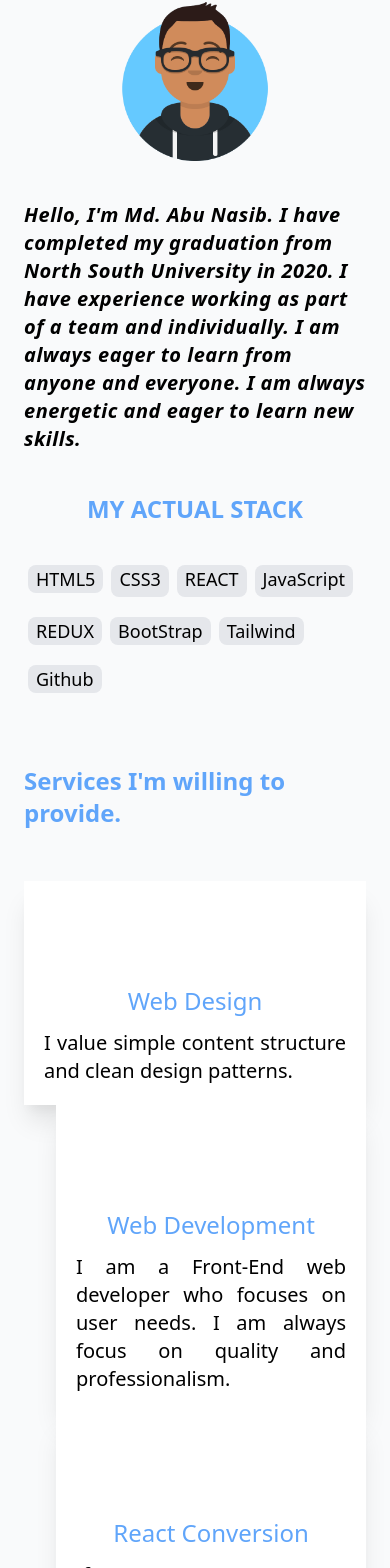
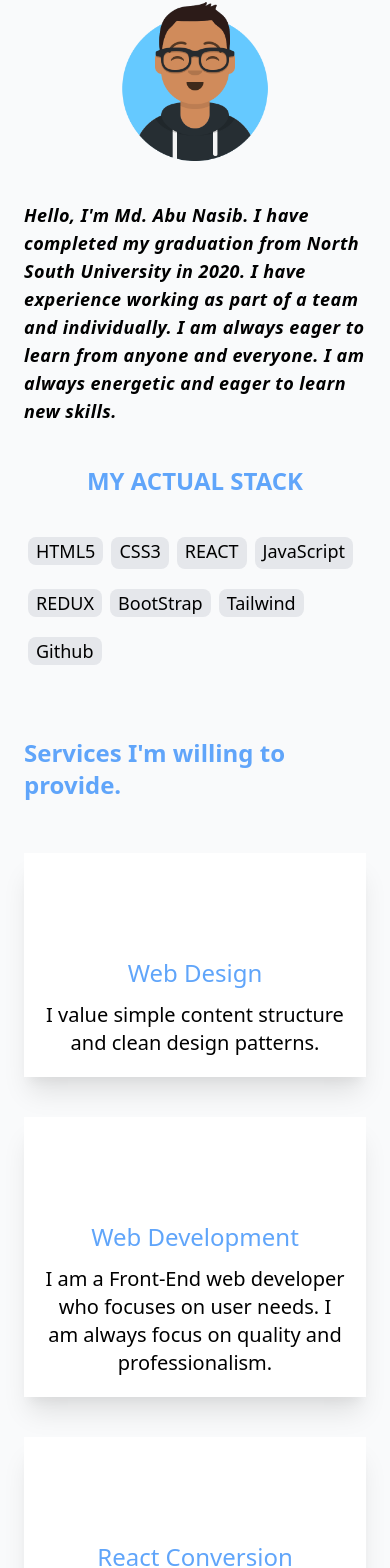
Before and after one commit to Sparrow48/nasib-portfolio, a React (Create React App) app: page / in a window 390 px wide. Shown: the part 871-2439 px from the top of the page. Built offline with nearby package versions, Linux system fonts and the light colour scheme; some icons are missing.

Commit message:
Complete about me section

```diff
--- a/src/components/AboutMe.js
+++ b/src/components/AboutMe.js
@@ -13,7 +13,7 @@ function AboutMe() {
             alt="Profile_Logo"
           />
         </div>
-        <div className="text-xl italic font-bold tracking-wide md:max-w-xl">
+        <div className="text-lg italic font-bold tracking-wide md:max-w-3xl">
           <p>
             Hello, I'm Md. Abu Nasib. I have completed my graduation from North
             South University in 2020. I have experience working as part of a
@@ -46,7 +46,7 @@ function AboutMe() {
           <h1 className="py-8 text-2xl font-bold text-blue-400">
             Services I'm willing to provide.
           </h1>
-          <div className="flex flex-col items-center space-x-8 md:flex-row">
+          <div className="flex flex-col items-center space-y-10 md:space-x-8 md:flex-row">
             <div className="flex flex-col items-center px-5 py-5 space-y-3 bg-white shadow-xl ">
               <Icon
                 icon="ic:twotone-design-services"
@@ -55,7 +55,7 @@ function AboutMe() {
                 height="72"
               />
               <h1 className="text-2xl font-medium text-blue-400">Web Design</h1>
-              <p className="text-xl text-justify ">
+              <p className="text-xl text-center md:text-justify ">
                 I value simple content structure and clean design patterns.
               </p>
             </div>
@@ -69,7 +69,7 @@ function AboutMe() {
               <h1 className="text-2xl font-medium text-blue-400">
                 Web Development
               </h1>
-              <p className="text-xl text-justify ">
+              <p className="text-xl text-center md:text-justify ">
                 I am a Front-End web developer who focuses on user needs. I am
                 always focus on quality and professionalism.
               </p>
@@ -84,7 +84,7 @@ function AboutMe() {
               <h1 className="text-2xl font-medium text-blue-400">
                 React Conversion
               </h1>
-              <p className="text-xl text-justify ">
+              <p className="text-xl text-center md:text-justify ">
                 If you want to convert your website into a React App. I can help
                 you with that.
               </p>
```
Also changed, not shown: ExtraCode.js (added, +112 -0 lines).
